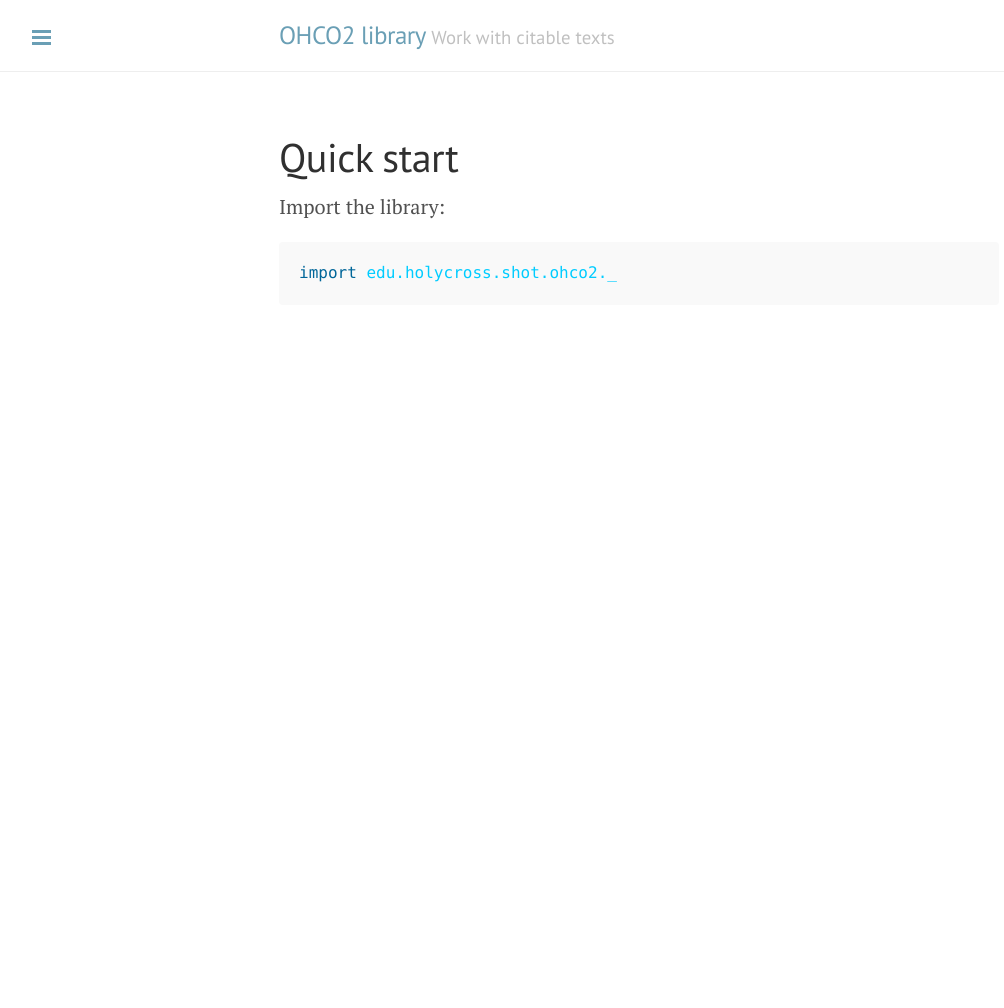
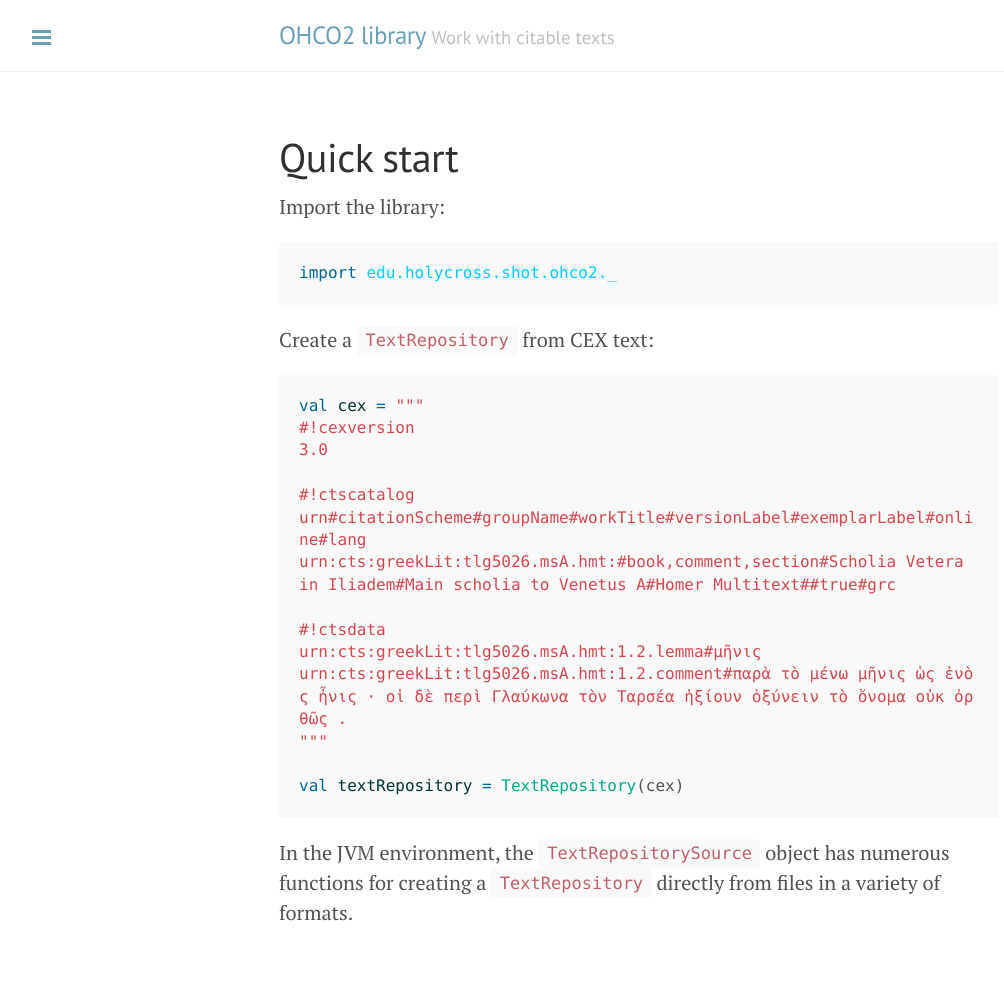
Before and after one commit to cite-architecture/ohco2, a Jekyll site: the page built from docs/quick/index.md, in a window 1280 px wide. Shown: the whole page, without its empty margins (1-1005 px from the left). Built offline with Jekyll 4.4.1, drawn with Linux system fonts in a browser that asks for light colours; before the commit the page ends 900 px from its top, so only the background shows below that.

Commit message:
Add brief quick start

````diff
--- a/docs/quick/index.md
+++ b/docs/quick/index.md
@@ -9,3 +9,26 @@ Import the library:
 ```scala
 import edu.holycross.shot.ohco2._
 ```
+
+
+Create a `TextRepository` from CEX text:
+
+
+```scala
+val cex = """
+#!cexversion
+3.0
+
+#!ctscatalog
+urn#citationScheme#groupName#workTitle#versionLabel#exemplarLabel#online#lang
+urn:cts:greekLit:tlg5026.msA.hmt:#book,comment,section#Scholia Vetera in Iliadem#Main scholia to Venetus A#Homer Multitext##true#grc
+
+#!ctsdata
+urn:cts:greekLit:tlg5026.msA.hmt:1.2.lemma#μῆνις
+urn:cts:greekLit:tlg5026.msA.hmt:1.2.comment#παρὰ τὸ μένω μῆνις ὡς ἐνὸς ἦνις · οἱ δὲ περὶ Γλαύκωνα τὸν Ταρσέα ἠξίουν ὀξύνειν τὸ ὄνομα οὐκ ὀρθῶς .
+"""
+
+val textRepository = TextRepository(cex)
+```
+
+In the JVM environment, the `TextRepositorySource` object has numerous functions for creating a `TextRepository` directly from files in a variety of formats.
````
Also changed, not shown: shared/src/main/tut/quick/index.md (+23 -0 lines), 1 other file.
